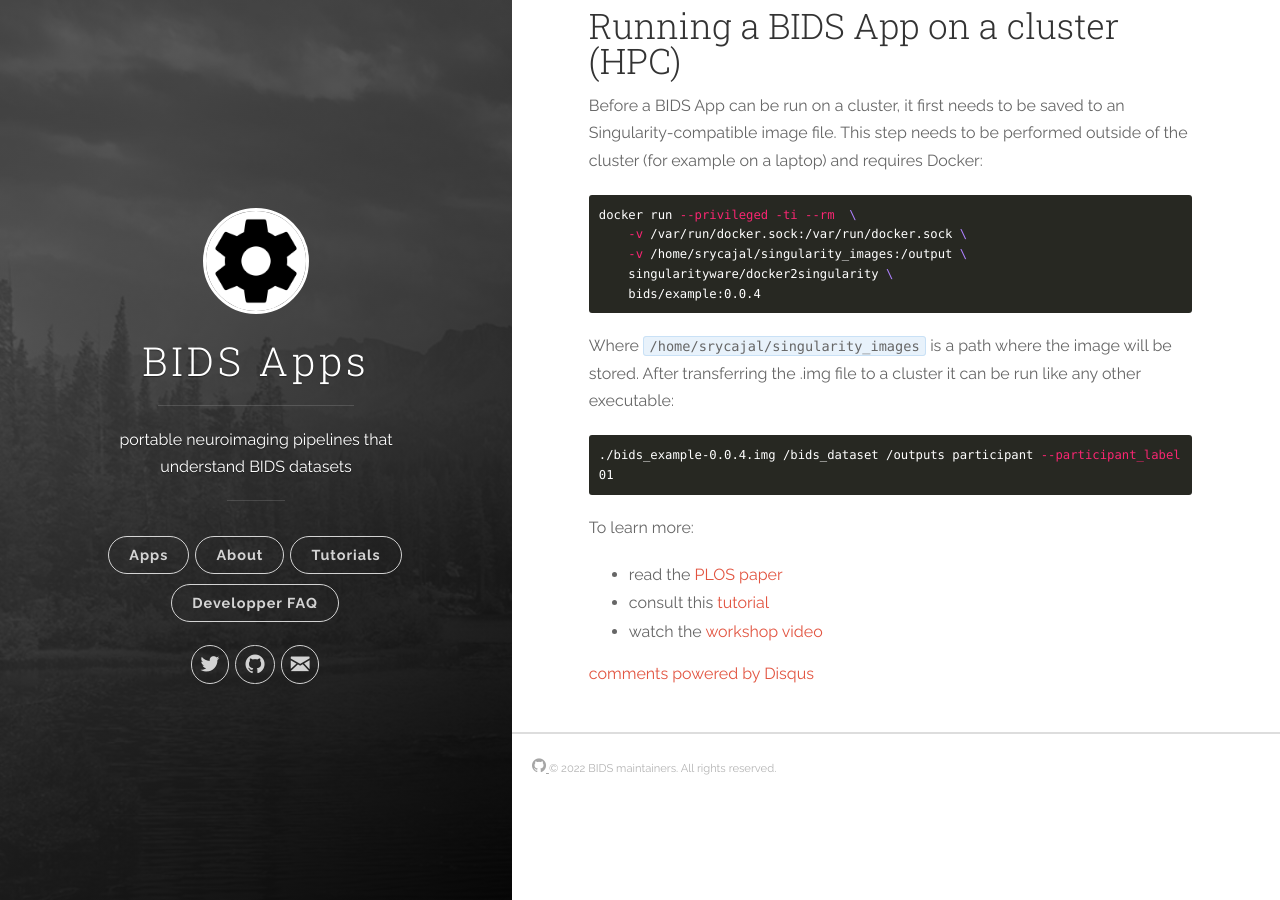
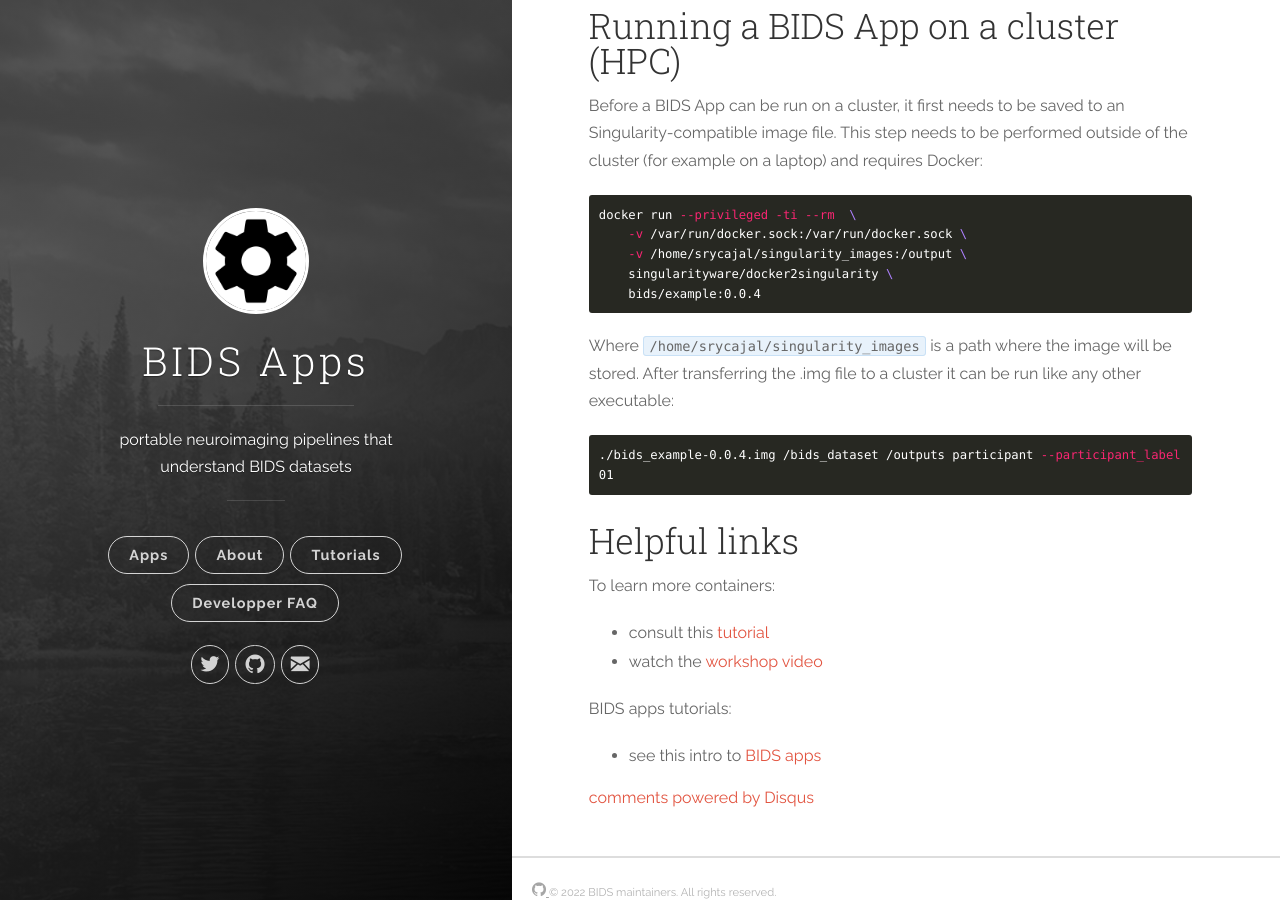
Before and after one commit to bids-apps/bids-apps.github.io, a Jekyll site: the page built from tutorial.md, in a window 1280 px wide and 900 px high, scrolled down 914 px. Built offline with Jekyll 4.4.1, drawn with Linux system fonts in a browser that asks for light colours; nearby versions of some CDN libraries; comment, search, counter and statistics services are not loaded.

Commit message:
add links

````diff
--- a/tutorial.md
+++ b/tutorial.md
@@ -59,10 +59,14 @@ other executable:
 ./bids_example-0.0.4.img /bids_dataset /outputs participant --participant_label 01
 ```
 
-To learn more:
+## Helpful links
 
-- read the
-  [PLOS paper](http://journals.plos.org/ploscompbiol/article?id=10.1371/journal.pcbi.1005209)
+To learn more containers:
+
 - consult this
   [tutorial](https://neurohackweek.github.io/docker-for-scientists/)
 - watch the [workshop video](https://www.youtube.com/watch?v=wAATYzn8O54)
+
+BIDS apps tutorials:
+
+- see this intro to [BIDS apps](https://github.com/fliem/bids_apps_intro)
````
Also changed, not shown: about.md (+4 -0 lines).
